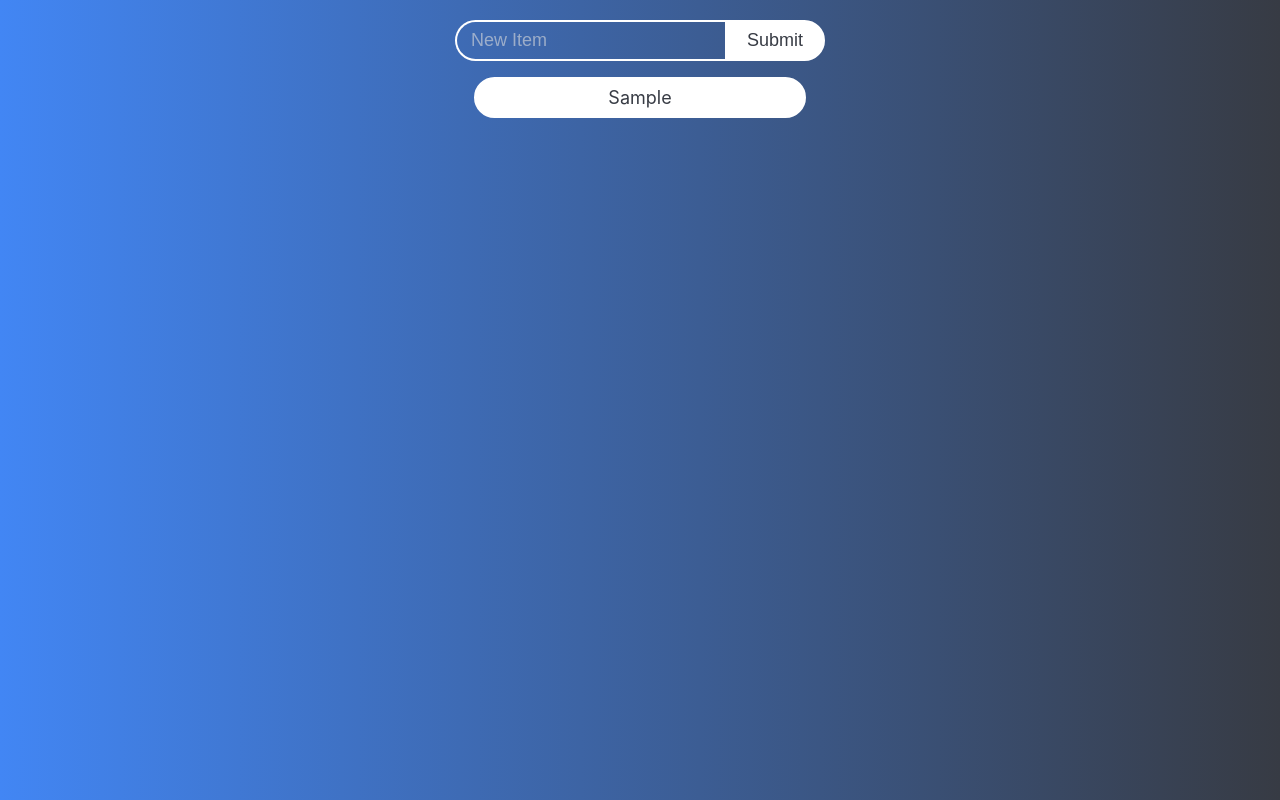
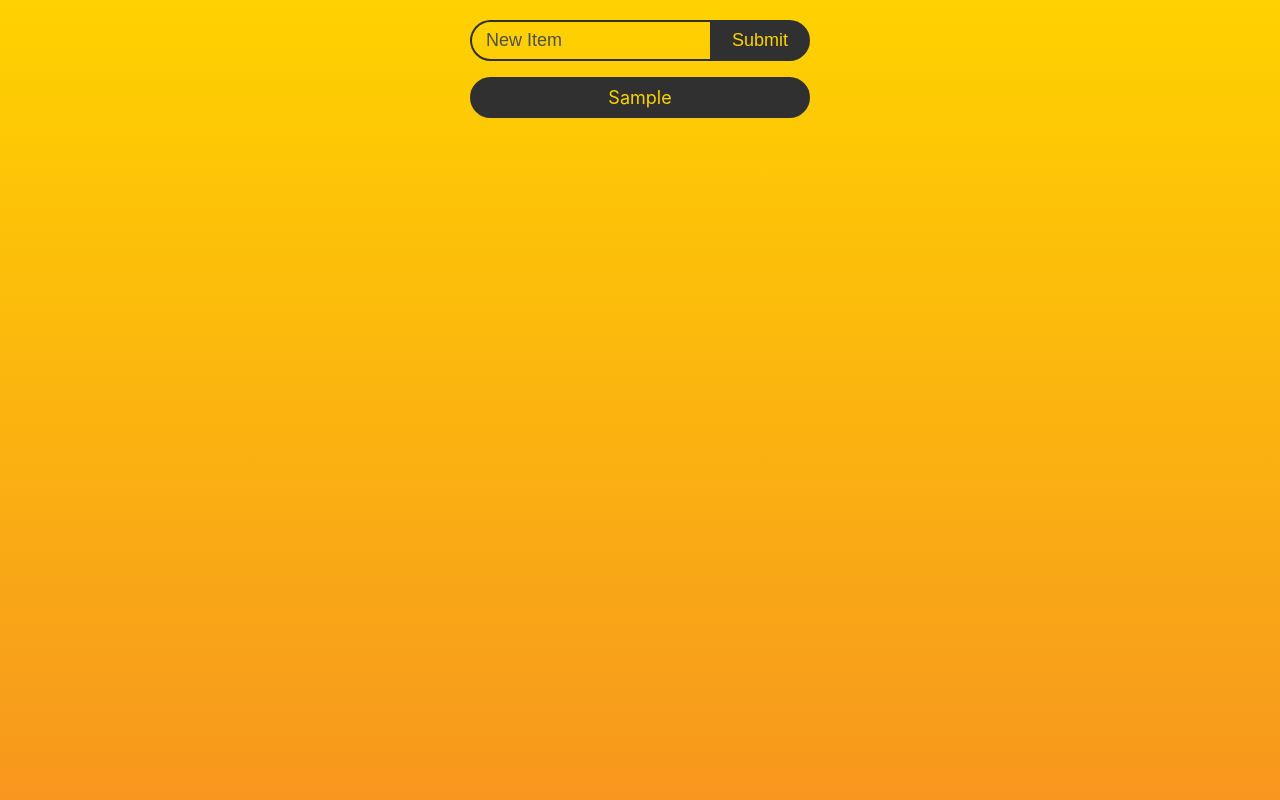
Before and after one commit to abaruah117/calhacks-react, a React (Create React App) app: page / in a window 1280 px wide. Both pictures are taken after typing "Sample" into the empty fields and a click on the button "Submit". Built offline with nearby package versions, Linux system fonts and the light colour scheme; the HTML template or start-up script is replaced by a standard one.

Commit message:
finalize styling

```diff
--- a/src/App.css
+++ b/src/App.css
@@ -23,9 +23,10 @@
 }
 
 body {
-  background: #373B44;  /* fallback for old browsers */
-  background: -webkit-linear-gradient(to right, #4286f4, #373B44);  /* Chrome 10-25, Safari 5.1-6 */
-  background: linear-gradient(to right, #4286f4, #373B44); /* W3C, IE 10+/ Edge, Firefox 16+, Chrome 26+, Opera 12+, Safari 7+ */
+    height: 100vh;
+    background: #F7971E;  /* fallback for old browsers */
+    background: -webkit-linear-gradient(to bottom, #FFD200, #F7971E);  /* Chrome 10-25, Safari 5.1-6 */
+    background: linear-gradient(to bottom, #FFD200, #F7971E); /* W3C, IE 10+/ Edge, Firefox 16+, Chrome 26+, Opera 12+, Safari 7+ */
 }
 
 .todo-container {
@@ -33,7 +34,7 @@ body {
 }
 
 ::placeholder {
-  color: rgba(220,220,220,0.6);
+  color: #4f4f4f;
 }
 
 input:focus, button:focus {
@@ -41,15 +42,16 @@ input:focus, button:focus {
 }
 
 .todo-input, .todo-submit{
-  border: 2px solid white;
+  border: 2px solid #303030;
   display: inline-block;
   font-size: 18px;
   margin-top: 20px;
 }
 
 .todo-input {
+  box-sizing: border-box;
   background-color: transparent;
-  color: white;
+  color: #303030;
   width: 240px;
   padding: 8px 14px;
   border-right: 0;
@@ -58,16 +60,17 @@ input:focus, button:focus {
 }
 
 .todo-submit {
+  box-sizing: border-box;
   padding: 8px;
   width: 100px;
-  color: #373B44;
-  background-color: white;
+  color: #FFD200;
+  background-color: #303030;
   border-top-right-radius: 22px;
   border-bottom-right-radius: 22px;
 }
 
 .todo-submit:hover {
-  color: white;
+  color: #303030;
   background-color: transparent;
 }
 
@@ -81,14 +84,15 @@ input:focus, button:focus {
 }
 
 .todo-item {
-  border: 2px solid white;
+  box-sizing: border-box;
+  border: 2px solid #303030;
   border-radius: 22px;
   padding: 8px 14px;
-  width: 300px;
+  width: 340px;
   display: inline-block;
-  background-color: white;
+  background-color: #303030;
   font-size: 18px;
-  color: #373B44;
+  color: #FFD200;
 }
 
 @keyframes App-logo-spin {
```
